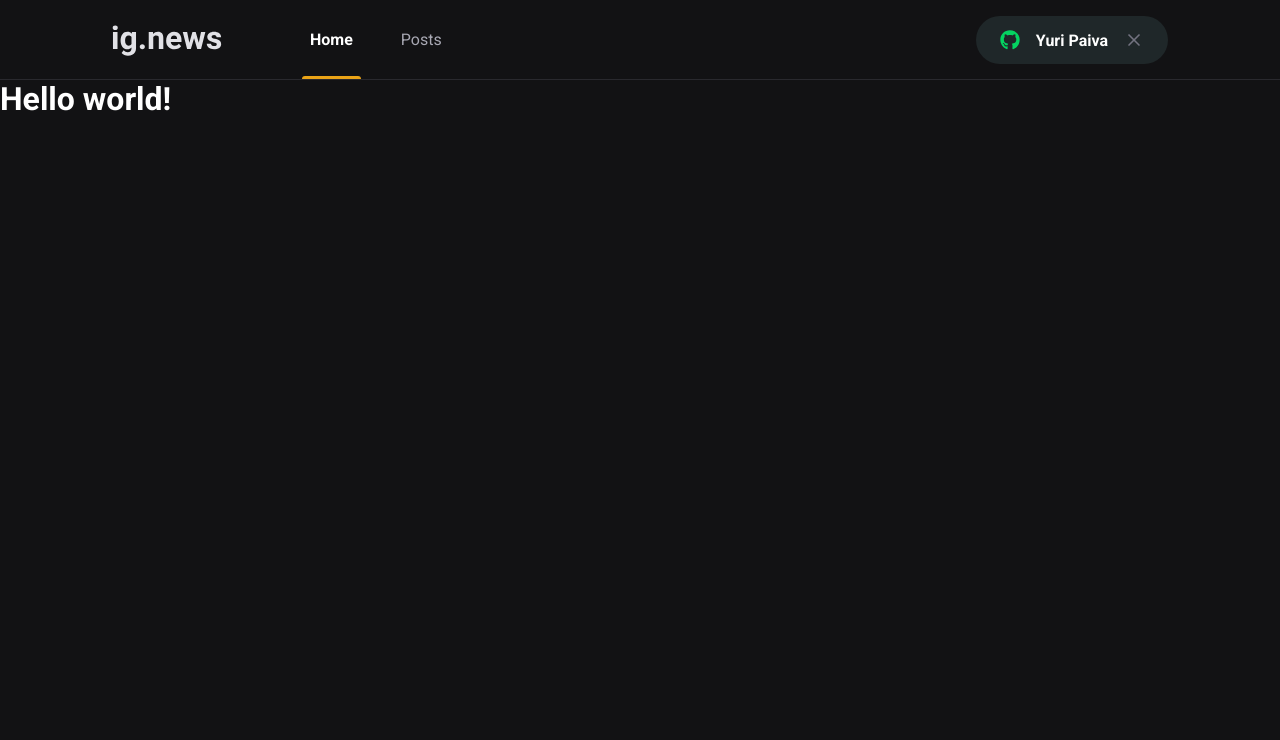
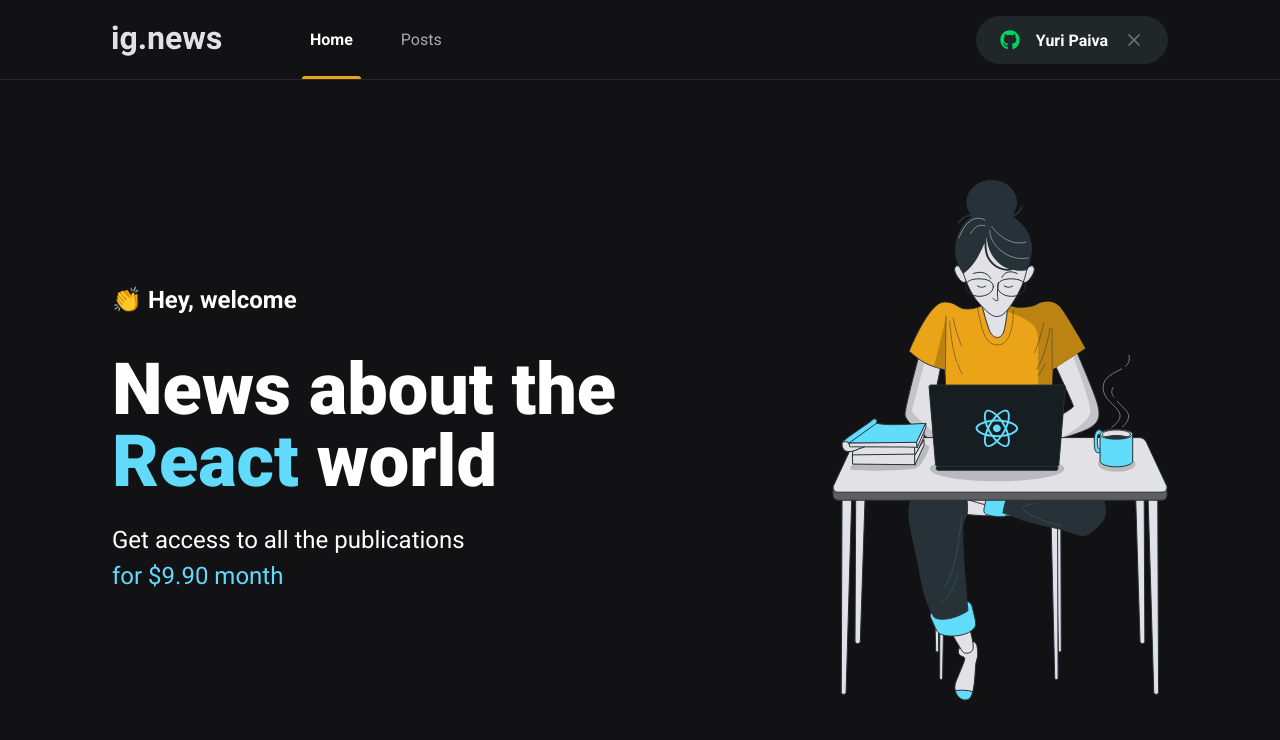
Before and after one commit to yuriqpaiva/ignews, a Next.js app: page / in a window 1280 px wide. Shown: the top 740 px of the page. Built offline with nearby package versions, Linux system fonts and the light colour scheme.

Commit message:
Add home content and styles

```diff
--- /dev/null
+++ b/src/pages/home.module.scss
@@ -0,0 +1,41 @@
+.contentContainer {
+  max-width: 1120px;
+  margin: 0 auto;
+  padding: 0 2rem;
+  height: calc(100vh - 5rem);
+
+  display: flex;
+  align-items: center;
+  justify-content: space-between;
+}
+
+.hero {
+  max-width: 600px;
+
+  // Just first span
+  > span {
+    font-size: 1.5rem;
+    font-weight: bold;
+  }
+
+  h1 {
+    font-size: 4.5rem;
+    line-height: 4.5rem;
+    font-weight: 900;
+    margin-top: 2.5rem;
+
+    span {
+      color: var(--cyan-500);
+    }
+  }
+
+  p {
+    font-size: 1.5rem;
+    line-height: 2.25rem;
+    margin-top: 1.5rem;
+
+    span {
+      color: var(--cyan-500);
+    }
+  }
+}
--- a/src/pages/index.tsx
+++ b/src/pages/index.tsx
@@ -1,12 +1,31 @@
 import Head from "next/head";
+import Image from "next/image";
+import styles from "./home.module.scss";
 
 export default function Home() {
   return (
     <>
       <Head>
-        <title>Início | ig.news</title>
+        <title>Home | ig.news</title>
       </Head>
-      <h1>Hello world!</h1>
+      <main className={styles.contentContainer}>
+        <section className={styles.hero}>
+          <span>👏 Hey, welcome</span>
+          <h1>
+            News about the <span>React</span> world
+          </h1>
+          <p>
+            Get access to all the publications <br />
+            <span>for $9.90 month</span>
+          </p>
+        </section>
+        <Image
+          src="/images/avatar.svg"
+          alt="Girl coding"
+          width={336}
+          height={521}
+        />
+      </main>
     </>
   );
 }
```
